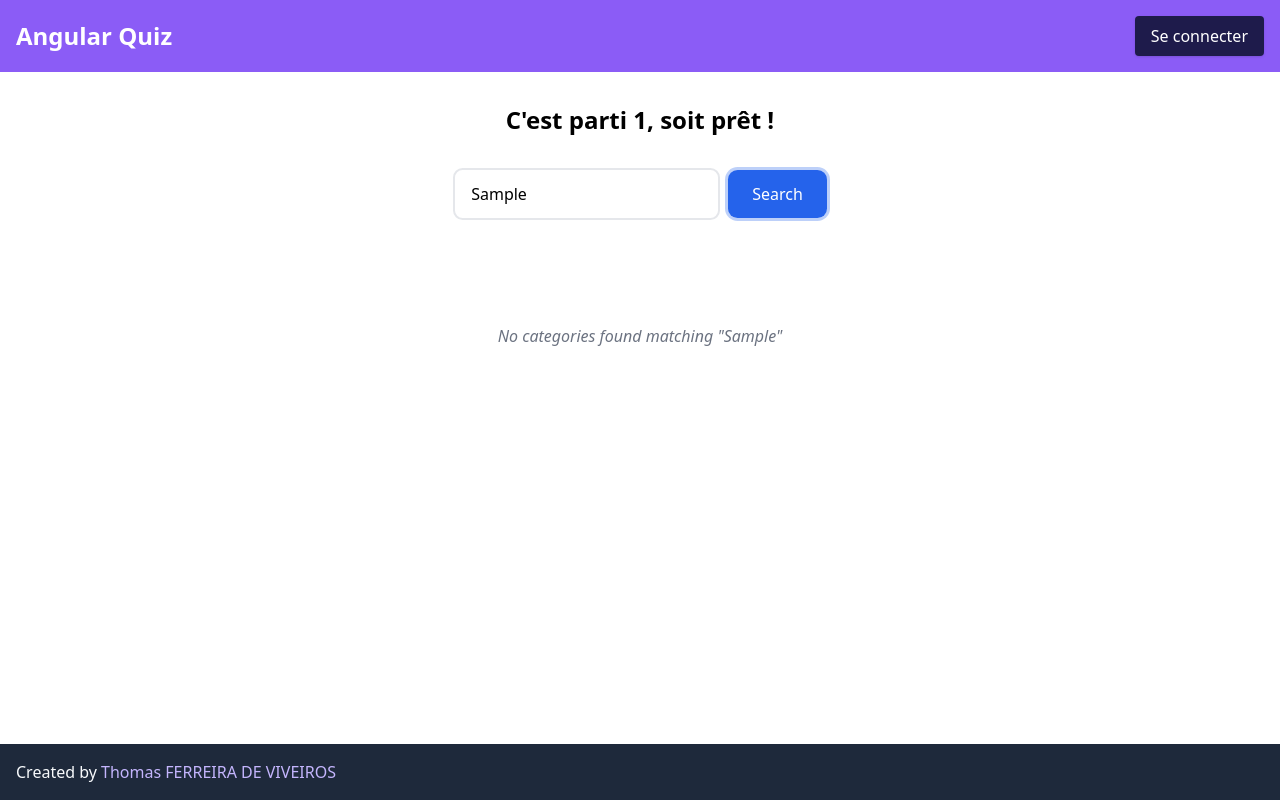
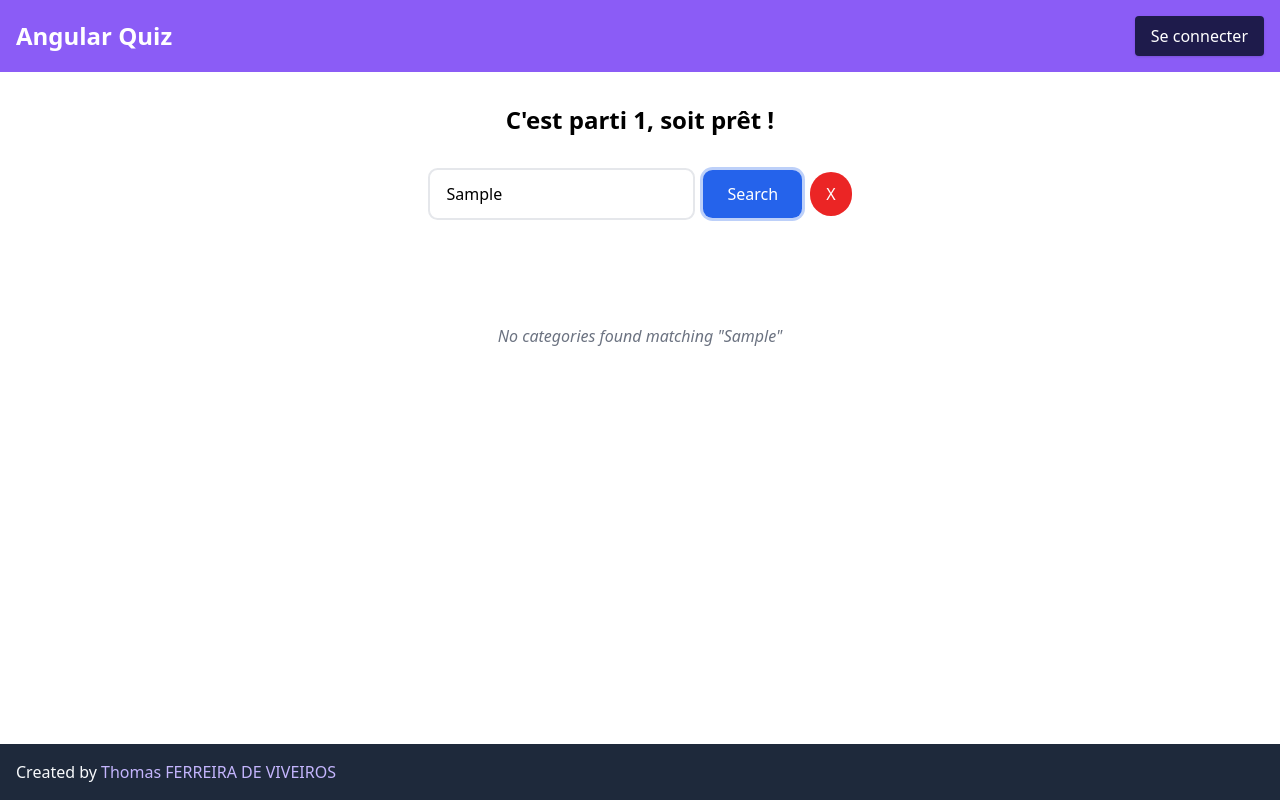
Before and after one commit to MicleaChristian/TP-Angular-Amiard-Miclea, an Angular app: page /quiz/1 in a window 1280 px wide. Both pictures are taken after typing "Sample" into the empty fields and a click on the button "Search". Built offline with nearby package versions, Linux system fonts and the light colour scheme; data requests are answered from the project's data file.

Commit message:
ajout de clear pour la barre de recherche

```diff
--- a/src/app/quiz/category/category.component.html
+++ b/src/app/quiz/category/category.component.html
@@ -11,6 +11,7 @@
           required
         />
         <button type="submit" class="search-button">Search</button>
+        <button type="button" class="reset-button" (click)="onReset()" *ngIf="searchModel.searchTerm.trim()">X</button>
       </div>
     </form>
   </div>
--- a/src/app/quiz/category/category.component.scss
+++ b/src/app/quiz/category/category.component.scss
@@ -46,6 +46,18 @@ max-width: 2000px;
   }
 }
 
+.reset-button {
+  padding: 0.6rem 1rem;
+  background-color: #eb2525;
+  color: #ffffff;
+  border: none;
+  border-radius: 3rem;
+  font-size: 1rem;
+  font-weight: 500;
+  cursor: pointer;
+  transition: background-color 0.3s ease;
+}
+
 .search-button {
   padding: 0.75rem 1.5rem;
   background-color: #2563eb;
--- a/src/app/quiz/category/category.component.ts
+++ b/src/app/quiz/category/category.component.ts
@@ -38,4 +38,8 @@ ngOnInit(): void {
     );
   }
 
+  onReset() {
+    this.searchModel.searchTerm = '';
+    this.filteredCategories = this.quizContent;
+  }
 }
```
